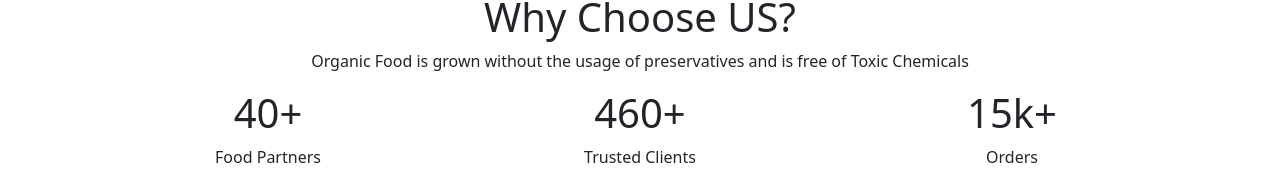
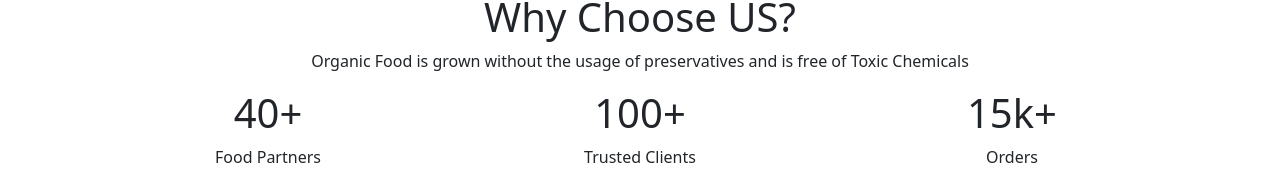
Before and after one commit to LearncodingbyVG/FirstProject, a React (Create React App) app: page /home in a window 1280 px wide. Shown: the part 621-803 px from the top of the page. Built offline with nearby package versions, Linux system fonts and the light colour scheme.

Commit message:
Reusable Component

```diff
--- a/src/components/Home/Home.js
+++ b/src/components/Home/Home.js
@@ -2,6 +2,7 @@ import React from 'react'
 import './Home.css';
 import d from "./d.png";
 import cook from "./cook.png";
+import WhyNumber from './WhyNumber';
 
 
 export default function Home() {
@@ -66,18 +67,10 @@ export default function Home() {
       </div>
       <div className="container mx-auto" id='scroll'>
         <div className="row mx-auto">
-          <div className="col order 3 menu">
-            <h1 className='text-center head'> 40+ </h1>
-            <p className='text-center parap'> Food Partners</p>
-          </div>
-          <div className="col order-3 menu">
-            <h1 className='text-center head'> 460+</h1>
-            <p className='text-center parap'> Trusted Clients</p>
-          </div>
-          <div className="col order-3 menu">
-            <h1 className='text-center head'> 15k+ </h1>
-            <p className='text-center parap'> Orders</p>
-          </div>
+
+        <WhyNumber number={40} numberDesc={"Food Partners"}/>
+        <WhyNumber number={100} numberDesc={"Trusted Clients"}/>
+        <WhyNumber number={'15k'} numberDesc={"Orders"}/>
         </div>
       </div>
 
--- /dev/null
+++ b/src/components/Home/WhyNumber.js
@@ -0,0 +1,15 @@
+import React, { Component } from 'react'
+
+export default class WhyNumber extends Component {
+  render() {
+    const number = this.props.number
+    const numberDesc = this.props.numberDesc
+
+    return (
+     <div className="col order 3 menu">
+        <h1 className='text-center head'> {number}+ </h1>
+        <p className='text-center parap'>{numberDesc} </p>
+      </div>
+    )
+  }
+}
```
